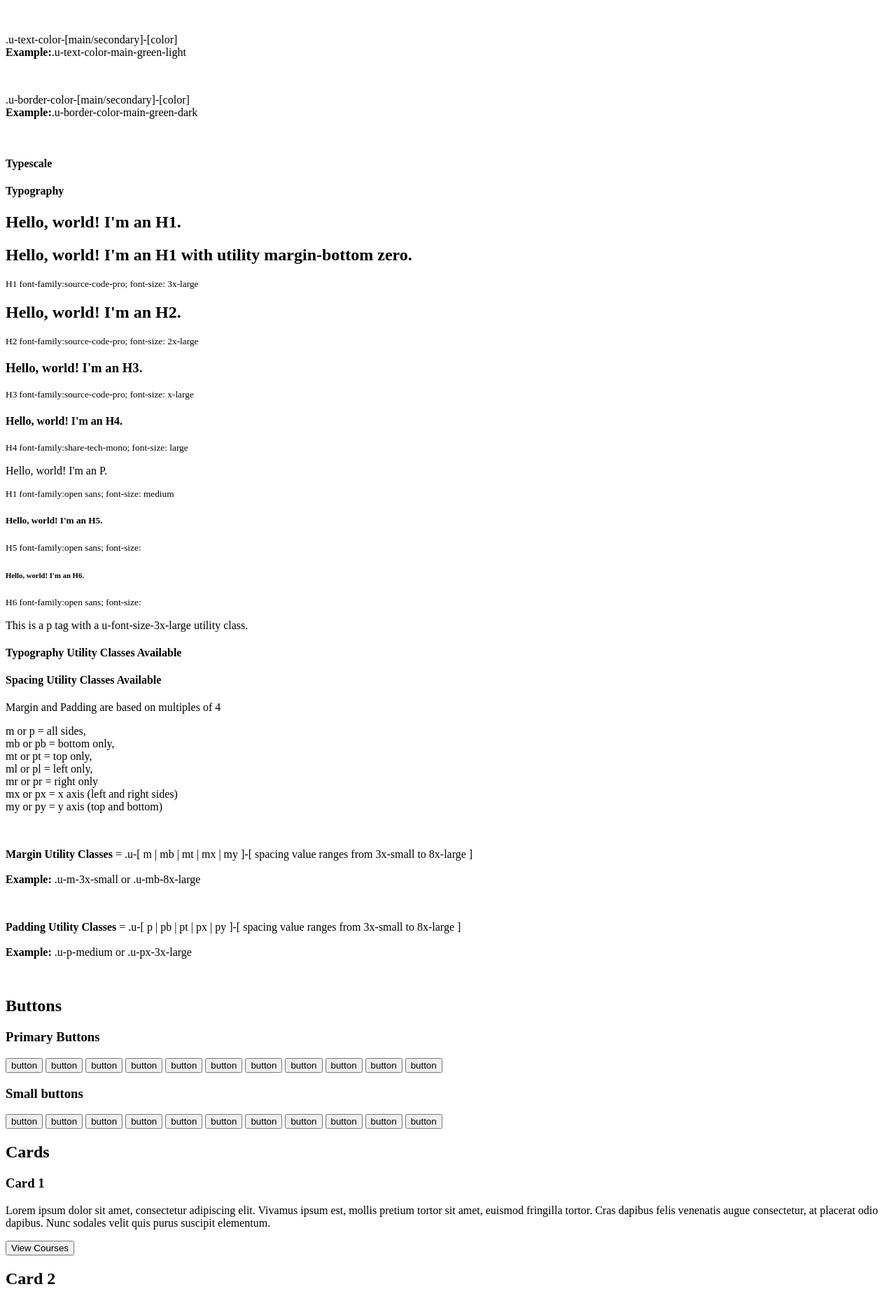
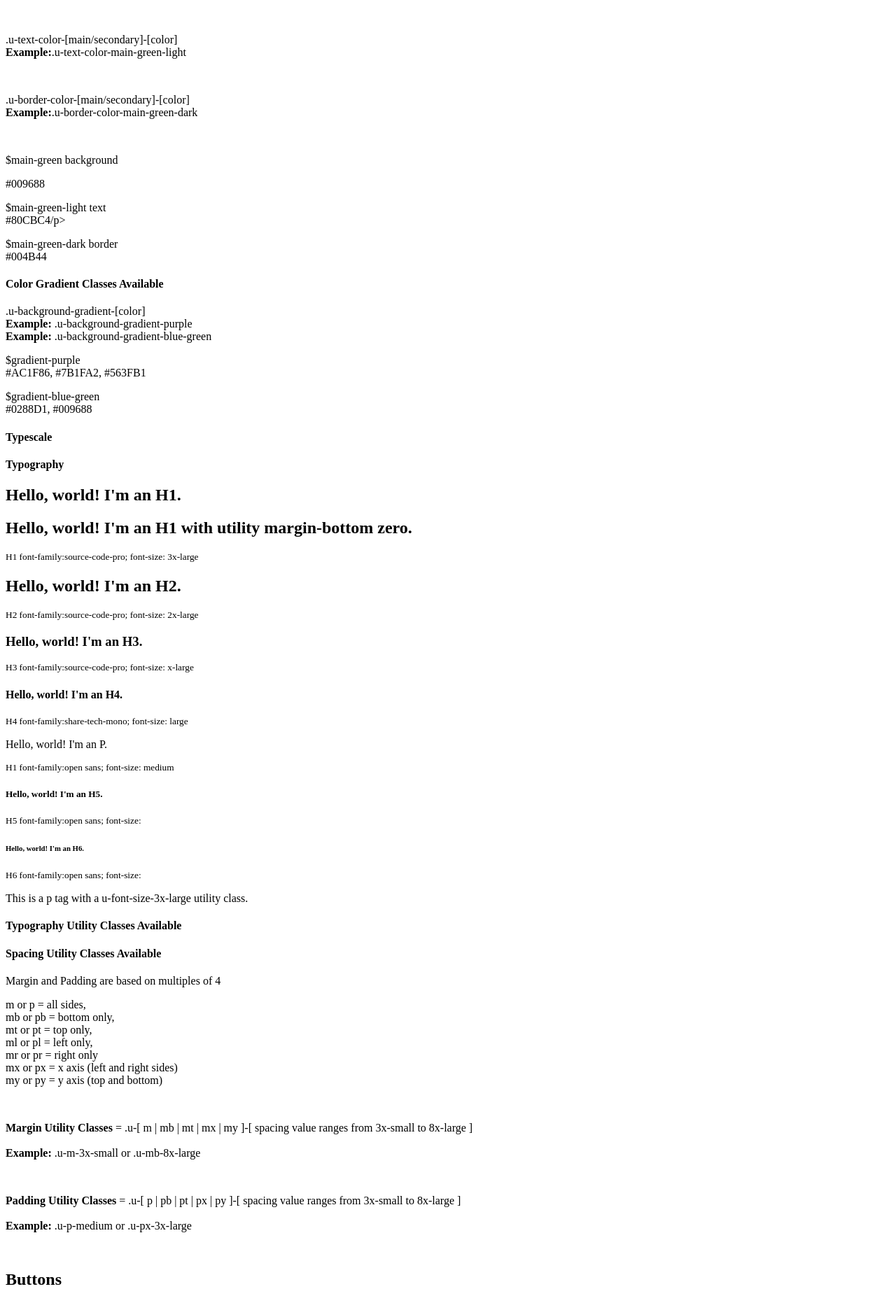
Before and after one commit to mysterycodesociety/mcs-web-2.0, a Node project: template pages/design.liquid in a window 1280 px wide. Shown: the part 2157-4019 px from the top of the page at 70% size. Run offline with Node 20 templates, Linux system fonts and the light colour scheme; the template is opened without the code that fills it, so the values that code supplies are empty; some libraries are stand-ins or nearby versions.

Commit message:
Add examples of gradients in design system

```diff
--- a/assets/styles/1-design-tokens/_variables--color.scss
+++ b/assets/styles/1-design-tokens/_variables--color.scss
@@ -100,4 +100,4 @@
 
 /* Create gradient maps */
 $gradient-blue-green: linear-gradient(163.79deg, #0288D1 -4.3%, #009688 72.08%);
-$purple-gradient: linear-gradient(162.5deg, #AC1F86 -5.4%, $main-purple 39.92%, #563FB1 122.56%);
+$gradient-purple: linear-gradient(162.5deg, #AC1F86 -5.4%, $main-purple 39.92%, #563FB1 122.56%);
--- a/assets/styles/6-components/_hero.scss
+++ b/assets/styles/6-components/_hero.scss
@@ -1,7 +1,7 @@
 .hero-main {
   min-height: 450px;
   color: var(--color-white);
-  background: $purple-gradient;
+  background: $gradient-purple;
 }
 
 #mission {
--- a/assets/styles/7-utilities/_u-color.scss
+++ b/assets/styles/7-utilities/_u-color.scss
@@ -13,6 +13,10 @@
 	background: $gradient-blue-green;
 }
 
+.u-background-gradient-purple {
+	background: $gradient-purple;
+}
+
 .u-text-color{
 	@include color();
 }
--- a/pages/design.liquid
+++ b/pages/design.liquid
@@ -221,6 +221,37 @@
 				<br><strong>Example:</strong>.u-border-color-main-green-dark
 				</p>
 				<br>
+				<div class="flex flex-row">
+					<div class="containerbox color-box u-mb-medium u-background-color-main-green u-border-color-black">
+						<p class="text-light">$main-green background<br></p>
+						#009688
+					</div>
+					<div class="containerbox color-box u-mb-medium u-text-color-main-green-light">
+						<p>$main-green-light text<br>
+							#80CBC4/p>
+					</div>
+					<div class="containerbox color-box u-mb-medium u-border-color-main-green-dark">
+						<p>$main-green-dark border<br>
+							#004B44</p>
+					</div>
+				</div>
+			</div>
+
+			<div class="flex flex-row justify-content-space-around">
+				<h4>Color Gradient Classes Available</h4>
+			</div>
+				<p>.u-background-gradient-[color]
+				<br><strong>Example:</strong> .u-background-gradient-purple
+				<br><strong>Example:</strong> .u-background-gradient-blue-green</p>
+			<div class="flex flex-row">
+				<div class="color-box u-mb-medium u-background-gradient-purple">
+					<p class="text-light">$gradient-purple<br>
+						#AC1F86, #7B1FA2, #563FB1</p>
+				</div>
+				<div class="color-box u-mb-medium u-background-gradient-blue-green">
+					<p class="text-light">$gradient-blue-green<br>
+						#0288D1, #009688</p>
+				</div>
 			</div>
 		</section>
 
```
Lines whose indentation alone changed are shown as unchanged.
